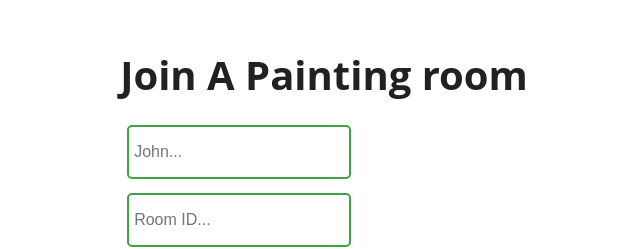
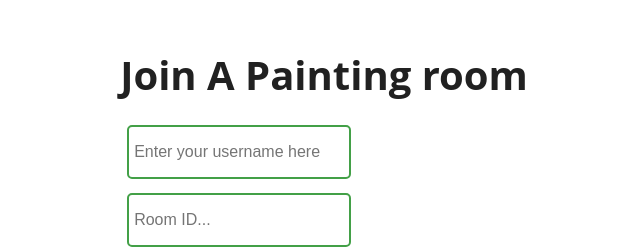
Before and after one commit to fogset/collaborative-whiteboard-master, a React (Create React App) app in the folder ui/whiteboard-collab/: page / in a window 1280 px wide. Shown: the part 238-487 px from the top of the page, without its empty margins (316-956 px from the left). Built offline with nearby package versions, Linux system fonts and the light colour scheme.

Commit message:
added clickable image

```diff
--- a/ui/whiteboard-collab/src/App.js
+++ b/ui/whiteboard-collab/src/App.js
@@ -34,7 +34,7 @@ function App() {
           <h3>Join A Painting room</h3>
           <input
             type="text"
-            placeholder="John..."
+            placeholder="Enter your username here"
             onChange={(event) => {
               setUsername(event.target.value);
             }}
@@ -54,28 +54,6 @@ function App() {
     </div>
 
 
-    // <div className="App">
-    //   {!showPaint ? (
-
-    //     <div className="joinPaintContainer">
-    //       <input
-    //         type="text"
-    //         placeholder="John..."
-    //         onChange={(event) => { setUsername(event.target.value); }}
-    //       />
-    //       <input
-    //         type="text"
-    //         placeholder="Room ID..."
-    //         onChange={(event) => { setRoom(event.target.value); }}
-    //       />
-    //       <button onClick={joinRoom}>Join A Room</button>
-    //     </div>
-    //   ) : (
-    //     <Container room={roomId} />
-    //   )}
-    // </div>
-
-
   );
 }
 
--- a/ui/whiteboard-collab/src/components/board/Board.jsx
+++ b/ui/whiteboard-collab/src/components/board/Board.jsx
@@ -25,7 +25,6 @@ class Board extends React.Component {
 
 
         this.socket.on("canvas-data", function (data, room) {
-
             console.log("receive canvas " + outsideRoomId);
             if (room == outsideRoomId) {
                 console.log("they are equal finally")
@@ -44,9 +43,7 @@ class Board extends React.Component {
                     image.src = data;
                 }, 200)
             }
-
         })
-
     }
 
     afterReceiveProps() {
--- a/ui/whiteboard-collab/src/components/container/Container.jsx
+++ b/ui/whiteboard-collab/src/components/container/Container.jsx
@@ -1,6 +1,7 @@
 import React, { useEffect, useState } from 'react';
 import Board from '../board/Board';
 import image from './Eraser.png';
+import imageEnabled from './Eraser2.png';
 
 import './style.css';
 
@@ -19,7 +20,6 @@ function Container({ room }) {
         <div className="container">
 
             <div class="tools-section">
-
 
                 <h3> Welcome to your room: {room} </h3>
                 <div className="color-picker-container">
@@ -40,18 +40,20 @@ function Container({ room }) {
                         <option> 20 </option>
                         <option> 25 </option>
                         <option> 30 </option>
+                        <option> 40 </option>
+                        <option> 50 </option>
                     </select>
                 </div>
 
                 <div className="brushsize-container">
-                    <button onClick={handleEraser}>
+                    <button onClick={handleEraser}  >
                         Eraser
                         {(eraser === false) ? <div> disabled </div> : <div> enabled </div>}
                     </button>
                 </div>
 
                 <div className="brushsize-container">
-                    <img className="eraserImage" src={image} alt="Logo" />
+                    <img className="eraserImage" src={(eraser === false) ? image : imageEnabled} alt="Logo" onClick={handleEraser}/>
                 </div>
             </div>
 
--- a/ui/whiteboard-collab/src/components/container/style.css
+++ b/ui/whiteboard-collab/src/components/container/style.css
@@ -30,7 +30,7 @@
 }
 
 .eraserImage {
-    margin-top: 12px;
+    margin-top: 5px;
     width: 100px;
     height: 50px;
     margin-bottom: 0px;
```
Also changed, not shown: ui/whiteboard-collab/src/components/container/Eraser2.png (added).
